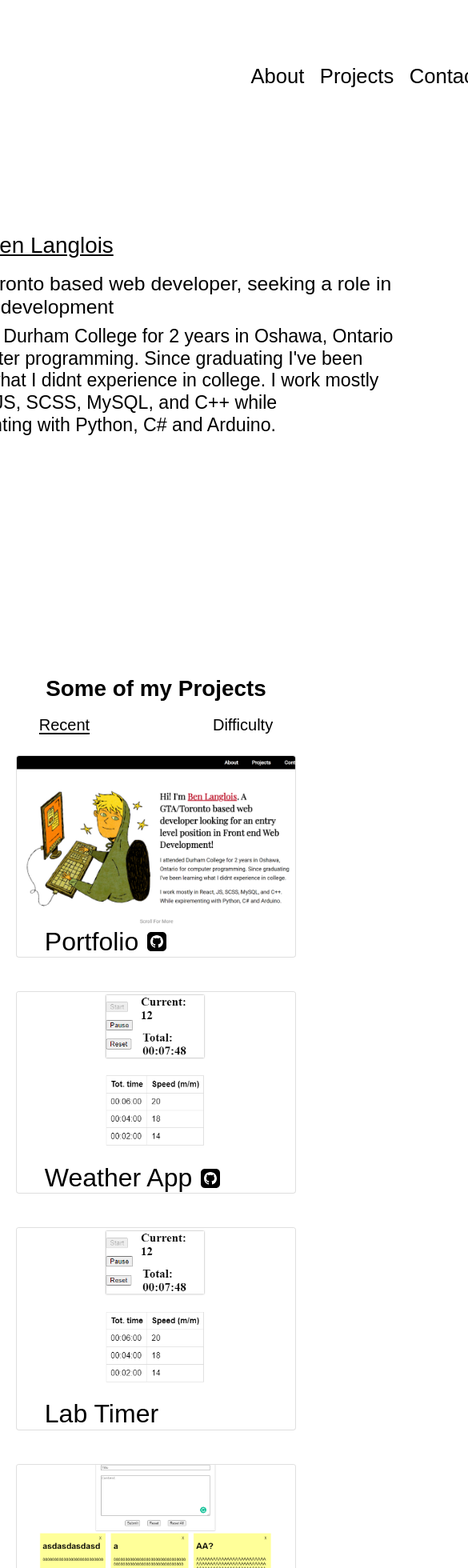
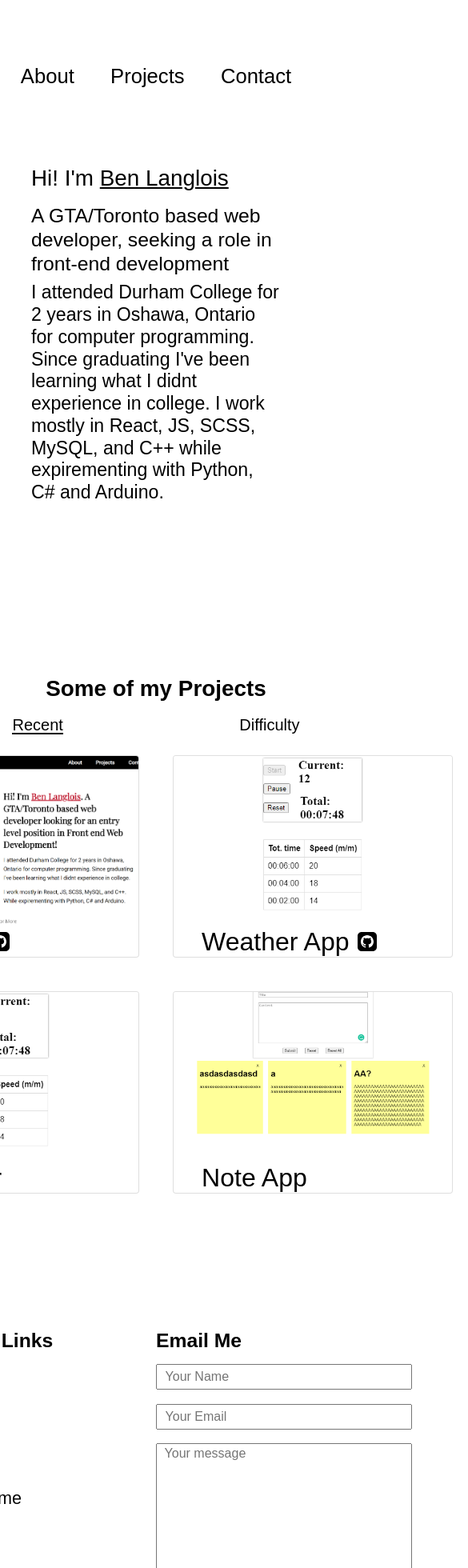
Before and after one commit to Ben-Langlois/Portfolio, a React (Create React App) app in the folder portfolio/: page / in a window 390 px wide. Shown: the top 1960 px of the page at 80% size, 585 px wide, since content can reach past the window. Built offline with nearby package versions, Linux system fonts and the light colour scheme; a web font is replaced by a local one.

Commit message:
working on mobile, forgot to commit while in scotland oops i promise ive worked on it almost every day

```diff
--- a/portfolio/package.json
+++ b/portfolio/package.json
@@ -15,6 +15,7 @@
     "nodejs": "*",
     "react": "^17.0.2",
     "react-dom": "^17.0.2",
+    "react-helmet": "^6.1.0",
     "react-scripts": "^5.0.1",
     "save": "^2.4.0",
     "web-vitals": "^1.1.2"
--- a/portfolio/src/App.js
+++ b/portfolio/src/App.js
@@ -3,9 +3,10 @@ import * as React from "react"
 import { useState, useEffect, useRef } from 'react';
 import $ from 'jquery'
 import emailjs from '@emailjs/browser'
-import Chart from 'chart.js/auto'
 import 'bootstrap/dist/css/bootstrap.css'
 import './styles/styles.scss'
+import {Helmet} from "react-helmet";
+
 // #endregion
 
 // #region images
@@ -32,7 +33,6 @@ import github from './images/socials/iconmonstr-github-3.svg'
 */// #endregion
 
 // #region Variables
-var linkedin = 'M13.83,41.668H5.401V13.571h8.429V41.668z M44.737,41.668h-8.429V26.66c0-3.912-1.394-5.857-4.154-5.857 c-2.189,0-3.577,1.086-4.274,3.273c0,3.545,0,17.592,0,17.592h-8.431c0,0,0.115-25.288,0-28.097h6.656l0.514,5.619h0.175 c1.729-2.81,4.489-4.713,8.275-4.713c2.881,0,5.207,0.801,6.985,2.815c1.794,2.014,2.684,4.713,2.684,8.514V41.668z M9.615,2.333 c2.404,0,4.357,1.888,4.357,4.214c0,2.33-1.953,4.214-4.357,4.214c-2.403,0-4.351-1.885-4.351-4.214 C5.264,4.22,7.212,2.333,9.615,2.333z';
 
 
 /*
@@ -73,7 +73,7 @@ const projectsObj = [
   },
   {
     name: 'Lab Timer',
-    desc: 'Made with React, this timer tracks time and speed at intervals and generates a pace table. Used in a PhD Students thesis research for 6+ months.',
+    desc: 'Made with React, this timer tracks time and speed at intervals and generates a pace table. Used in a PhD Students thesis.',
     url: 'https://codepen.io/ben-langlois/details/wvqKwRL',
     img: labtimer,
     alt: 'Labtimer Homepage',
@@ -113,6 +113,7 @@ const projectsObj = [
 //#endregion
 
 $(window).scroll(function() {
+  if($(window).innerWidth >= 768){}     // will flesh out afte media queries work
   if ($(window).scrollTop() > 1){
     $('#header').addClass('sticky');
     $('#landing-container').css('grid-template-rows', '15vh 50vh auto');
@@ -149,6 +150,13 @@ const Header = () => {
 */  // eslint-disable-next-line
 const Landing = () => {
   return (
+    <>
+      <Helmet>
+        <meta charSet="utf-8" />
+        <meta name='viewport' content='width= device-width, initial-scale=1.0'/>
+        <title>Ben langlois - Portfolio</title>
+        <link rel="canonical" href="http://mysite.com/example" />
+      </Helmet>
       <div id="landing-container">
         <Header />
         <div id="about" className="content"> {/**/}
@@ -177,6 +185,7 @@ const Landing = () => {
         </div>
         <Contact />
       </div>
+    </>
   )
 }
 
@@ -196,7 +205,7 @@ const Project = () => {
   const onFilterClick = (e) => {
     let type = e.target.textContent.toLowerCase();
 
-    if(type == 'difficulty'){   // if difficulty was clicked
+    if(type === 'difficulty'){   // if difficulty was clicked
       setCards([...cards].sort((a, b) => (a.diff < b.diff) ? 1 : (a.diff > b.diff) ? -1 : 0));
       $('#difficulty').addClass('enabled');         // give active filter the ::before underline
       $('#recent').removeClass('enabled');          // remove underline from other filter
@@ -268,15 +277,20 @@ const ContactForm = () => {
     e.preventDefault();
 
     // input var
-    const name = $('#name');
-    const email = $('#email');
-    const message = $('#message');
+    // const name = $('#name');
+    // const email = $('#email');
+    // const message = $('#message');
 
     // sending emails
     emailjs.sendForm(serviceID, templateID, form.current, publicKey)
       .then((result) => {     // if successful
           console.log(result.text);
           console.log('message sent');
+
+          $('#submit::after').css({
+            'content': 'Sent!',
+            'color': 'green'
+          })
       }, (error) => {         // if not
           console.log(error.text);
       });
--- a/portfolio/src/styles/styles.scss
+++ b/portfolio/src/styles/styles.scss
@@ -114,7 +114,7 @@ html, body {
         justify-self: center;
 
         width: clamp(600px, 50vw, 1100px);
-
+        // height (min)
 
         div{
             height: auto;
@@ -129,7 +129,8 @@ html, body {
 
     #projects{
         grid-area: projects;
-        width: clamp(600px, 60vw, 1100px);
+        width: clamp(800px, 60vw, 1100px);
+        // height: ;
         margin: 15vh 0 10vh 0;
         justify-self: center;
 
@@ -179,7 +180,7 @@ html, body {
                     grid-template-rows: 85% 15% 0%;
 
                     img#project{
-                        width: 100%;
+                        width: clamp(350px, 25vw, 800px);       // clamp
                         height: 100%;
                         object-fit: cover;
                         transition: all 1s ease;
@@ -210,6 +211,8 @@ html, body {
                         grid-area: desc;
                         margin: 0.5rem 10%;
                         font-size: 1.1rem;
+
+                        // overflow-y: scroll;
                     }
                 }
             } // using & for some reason makes it all goofy
@@ -241,7 +244,7 @@ html, body {
 
         #links{
             width: clamp(200px,30%, 500px);
-            border-left: 2px solid black;
+            border-left: 1px solid black;
 
             h2{
                 font-weight: bold;
@@ -350,30 +353,45 @@ html, body {
     transition: all 0.3s ease-in-out 0s;
 }
 
-
 .sticky {
     border-bottom: 1px solid black;
     height: 7vh !important;
     background-color: rgb(255, 255, 255);
     opacity: .9 !important;
 }
+
+/*
+    standard breakpoints
+    < 600px, 601px, 768px(tablet),
+
+*/
+
 /* Media Queries */
-@media only screen and (max-width: 576px) { // Mobile
+@media (max-width: 600px) { // Mobile
+    #landing-container{
+        grid-template-rows: 25vh 50vh auto;
+        width: 100%;
 
-}
+        header{
+            .nav-links{
+                width: 100%;
 
-@media only screen  and (max-width: 1075px){
-    #project-container{
+                ul{
+                    justify-content: space-evenly;
+                }
+            }
+        }
 
-        #card-container{
-            width: 100vw;
-            padding: 0;
+        #about{
+            width: 80vw;
+        }
 
-            .card{
-                margin: 2vh 0;
-                width: auto;
-                min-width: 150px;
-            }
+        #projects{
+
+        }
+
+        #contact{
+
         }
     }
 }
```
Also changed, not shown: 1 other file (tests, documents, lock files or other folders). Lines whose indentation alone changed are shown as unchanged.
